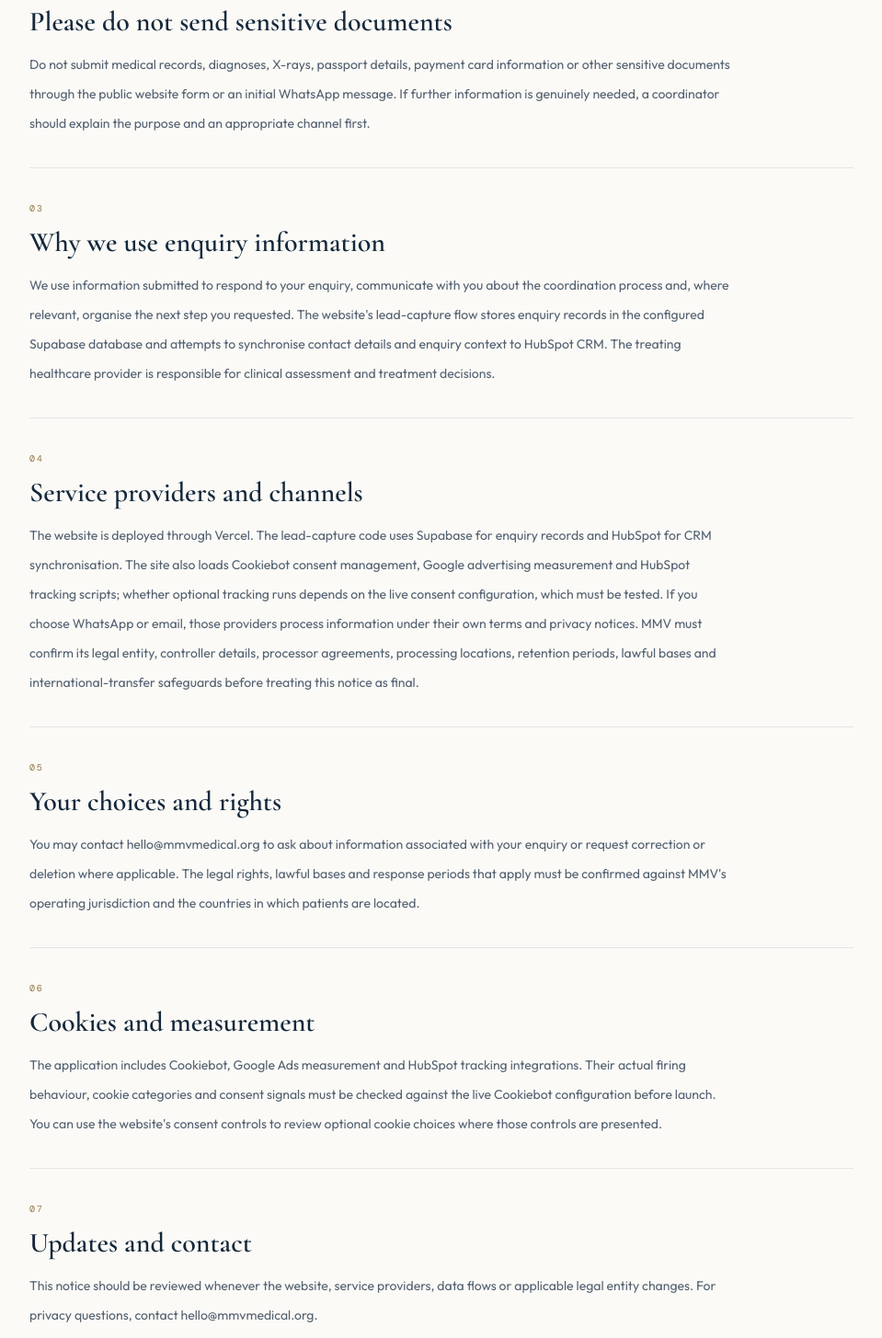
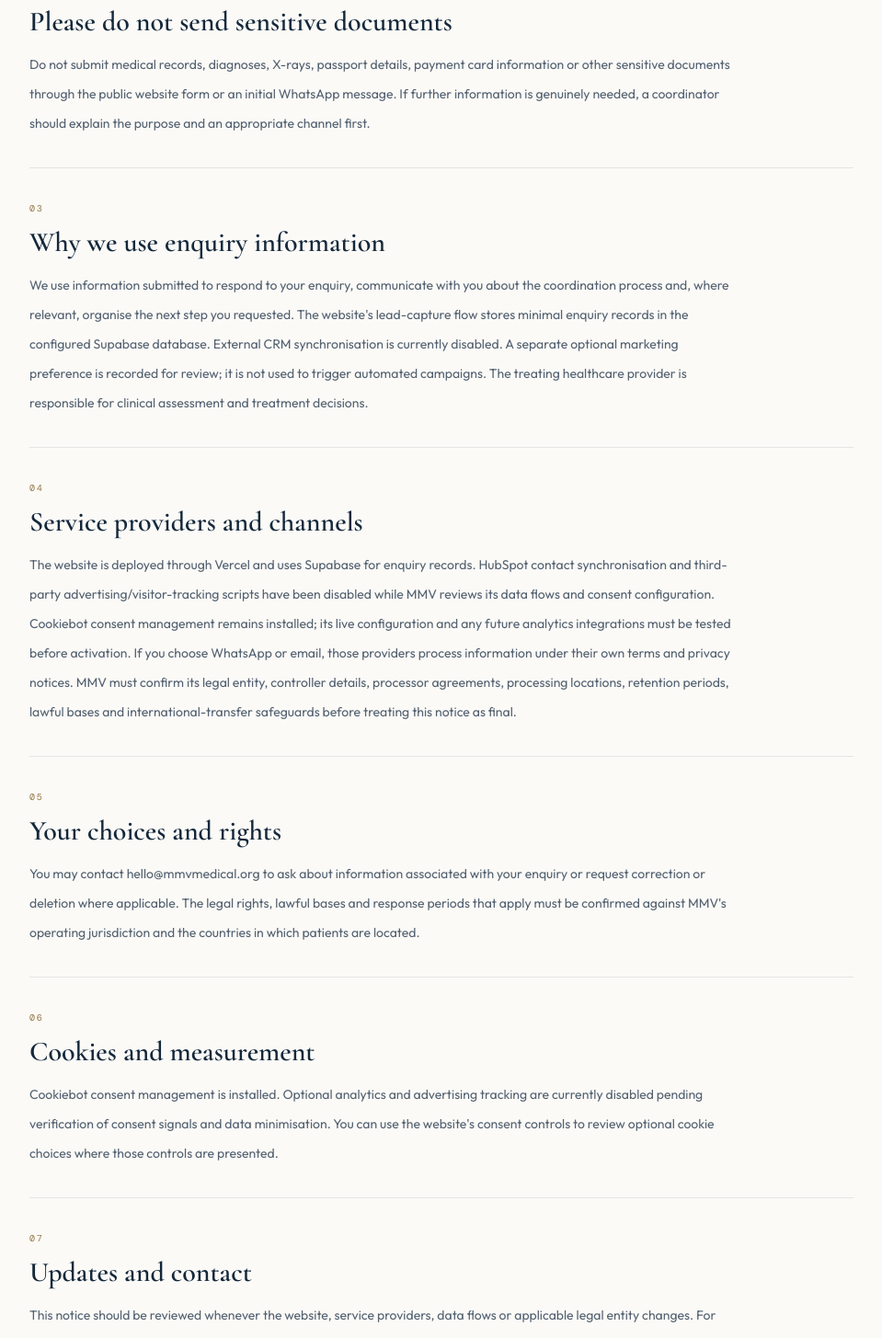
Before and after one commit to yarednegatuassefa-coder/mmv-medical, a Next.js app: page /privacy-policy in a window 1280 px wide. Shown: the part 1021-2476 px from the top of the page at 92% size, without its empty margins (160-1119 px from the left). Built offline with nearby package versions, Linux system fonts and the light colour scheme; no server answers; a web font is replaced by a local one.

Commit message:
Align privacy notice with disabled CRM and tracking

```diff
--- a/src/app/privacy-policy/page.tsx
+++ b/src/app/privacy-policy/page.tsx
@@ -20,11 +20,11 @@ const sections = [
   },
   {
     title: 'Why we use enquiry information',
-    body: `We use information submitted to respond to your enquiry, communicate with you about the coordination process and, where relevant, organise the next step you requested. The website's lead-capture flow stores enquiry records in the configured Supabase database and attempts to synchronise contact details and enquiry context to HubSpot CRM. The treating healthcare provider is responsible for clinical assessment and treatment decisions.`,
+    body: `We use information submitted to respond to your enquiry, communicate with you about the coordination process and, where relevant, organise the next step you requested. The website's lead-capture flow stores minimal enquiry records in the configured Supabase database. External CRM synchronisation is currently disabled. A separate optional marketing preference is recorded for review; it is not used to trigger automated campaigns. The treating healthcare provider is responsible for clinical assessment and treatment decisions.`,
   },
   {
     title: 'Service providers and channels',
-    body: `The website is deployed through Vercel. The lead-capture code uses Supabase for enquiry records and HubSpot for CRM synchronisation. The site also loads Cookiebot consent management, Google advertising measurement and HubSpot tracking scripts; whether optional tracking runs depends on the live consent configuration, which must be tested. If you choose WhatsApp or email, those providers process information under their own terms and privacy notices. MMV must confirm its legal entity, controller details, processor agreements, processing locations, retention periods, lawful bases and international-transfer safeguards before treating this notice as final.`,
+    body: `The website is deployed through Vercel and uses Supabase for enquiry records. HubSpot contact synchronisation and third-party advertising/visitor-tracking scripts have been disabled while MMV reviews its data flows and consent configuration. Cookiebot consent management remains installed; its live configuration and any future analytics integrations must be tested before activation. If you choose WhatsApp or email, those providers process information under their own terms and privacy notices. MMV must confirm its legal entity, controller details, processor agreements, processing locations, retention periods, lawful bases and international-transfer safeguards before treating this notice as final.`,
   },
   {
     title: 'Your choices and rights',
@@ -32,7 +32,7 @@ const sections = [
   },
   {
     title: 'Cookies and measurement',
-    body: `The application includes Cookiebot, Google Ads measurement and HubSpot tracking integrations. Their actual firing behaviour, cookie categories and consent signals must be checked against the live Cookiebot configuration before launch. You can use the website's consent controls to review optional cookie choices where those controls are presented.`,
+    body: `Cookiebot consent management is installed. Optional analytics and advertising tracking are currently disabled pending verification of consent signals and data minimisation. You can use the website's consent controls to review optional cookie choices where those controls are presented.`,
   },
   {
     title: 'Updates and contact',
```
